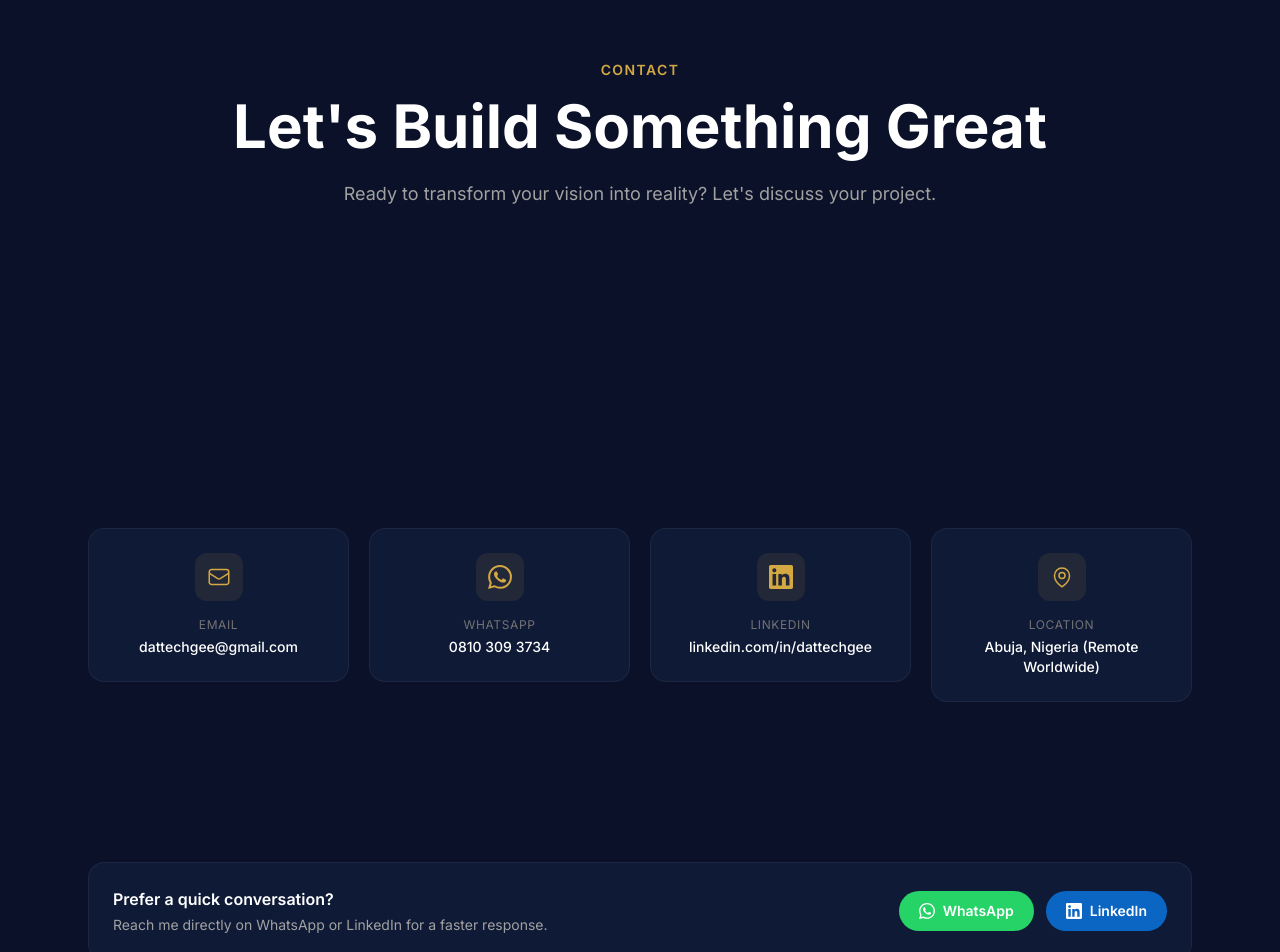
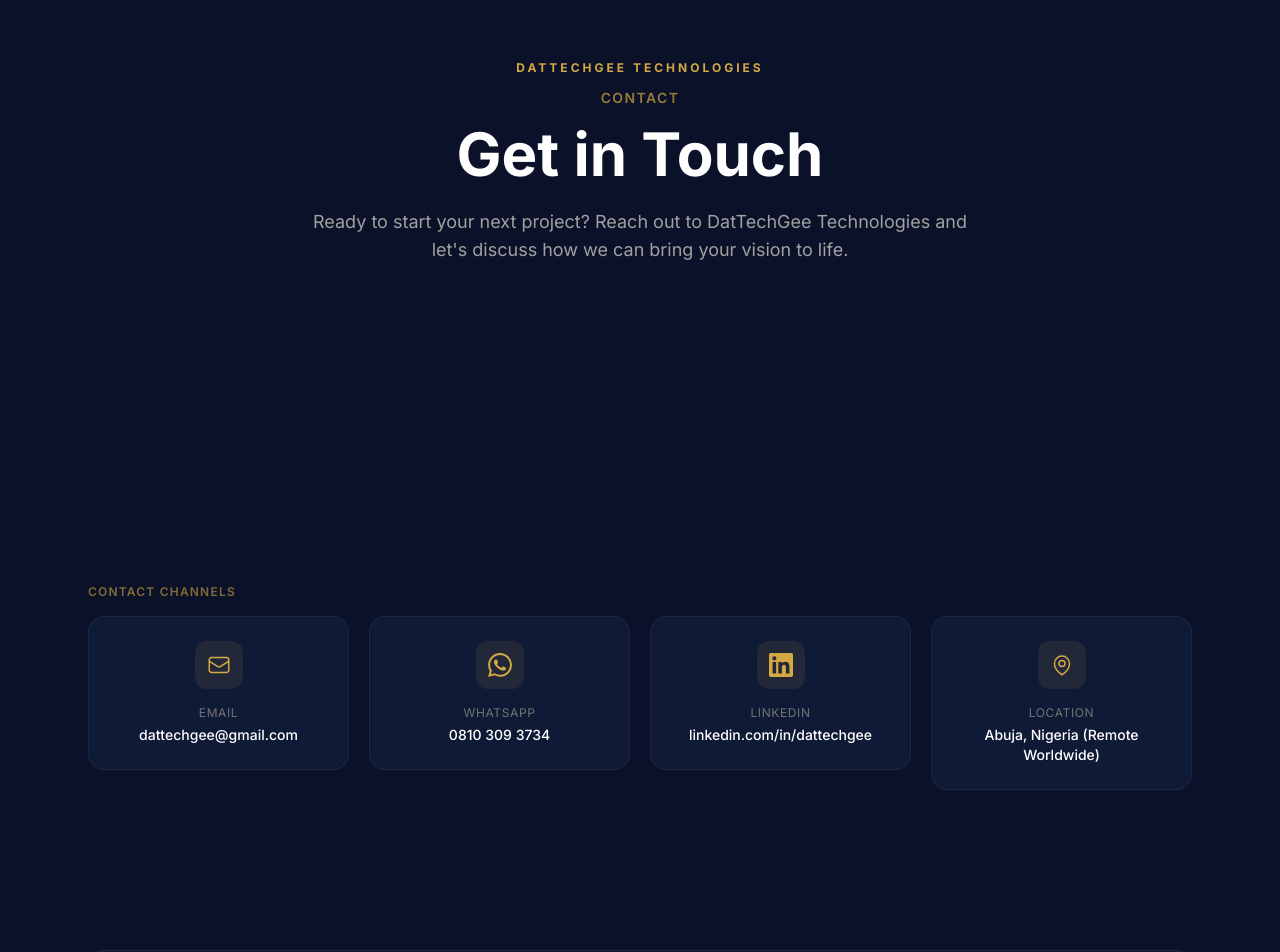
Before and after one commit to DatTechGee/Portfolio, a React (Vite) app: page /contact in a window 1280 px wide. Shown: the part 100-1052 px from the top of the page. Built offline with nearby package versions, Linux system fonts and the light colour scheme; no server answers; a web font is replaced by a local one.

Commit message:
Company-first styling across all pages - DatTechGee Technologies institutional badges, section labels, corporate voice

```diff
--- a/src/pages/ContactPage.jsx
+++ b/src/pages/ContactPage.jsx
@@ -58,11 +58,11 @@
   },
   {
     question: "Do you offer maintenance and support?",
-    answer: "Yes, I offer ongoing maintenance, bug fixes, and feature additions after deployment.",
+    answer: "Yes, we offer ongoing maintenance, bug fixes, and feature additions after deployment.",
   },
   {
     question: "How do I get started?",
-    answer: "Reach out via the form, WhatsApp, or email. We will discuss your needs, I will provide a quote, and we begin.",
+    answer: "Reach out via the form, WhatsApp, or email. We will discuss your needs, provide a quote, and begin.",
   },
 ];
 
@@ -123,14 +123,17 @@
       <section className="section-spacing pt-32 pb-12">
         <div className="max-w-6xl mx-auto px-6 text-center">
           <ScrollReveal>
-            <span className="text-gold text-sm font-semibold tracking-widest uppercase mb-4 block">
+            <span className="text-gold text-xs font-bold tracking-[0.25em] uppercase mb-3 block">
+              DatTechGee Technologies
+            </span>
+            <span className="text-gold/70 text-sm font-semibold tracking-widest uppercase mb-4 block">
               Contact
             </span>
-            <h1 className="text-4xl md:text-5xl lg:text-6xl font-bold dark:text-white text-neutral-800 mb-6">
-              Let&apos;s Build Something Great
+            <h1 className="text-5xl md:text-6xl font-bold dark:text-white text-neutral-800 mb-6">
+              Get in Touch
             </h1>
             <p className="dark:text-neutral-400 text-neutral-500 max-w-2xl mx-auto text-lg">
-              Ready to transform your vision into reality? Let&apos;s discuss your project.
+              Ready to start your next project? Reach out to DatTechGee Technologies and let's discuss how we can bring your vision to life.
             </p>
           </ScrollReveal>
         </div>
@@ -139,6 +142,11 @@
       {/* Contact Channels */}
       <section className="section-spacing pb-12">
         <div className="max-w-6xl mx-auto px-6">
+          <ScrollReveal>
+            <span className="text-gold/60 text-xs font-semibold tracking-widest uppercase mb-4 block">
+              Contact Channels
+            </span>
+          </ScrollReveal>
           <div className="grid grid-cols-1 sm:grid-cols-2 lg:grid-cols-4 gap-5">
             {contactChannels.map((info, i) => (
               <ScrollReveal key={info.label} delay={i * 0.08}>
@@ -188,7 +196,7 @@
                   Prefer a quick conversation?
                 </p>
                 <p className="dark:text-neutral-400 text-neutral-500 text-sm">
-                  Reach me directly on WhatsApp or LinkedIn for a faster response.
+                  Reach us directly on WhatsApp or LinkedIn for a faster response.
                 </p>
               </div>
               <div className="flex items-center gap-3">
@@ -231,7 +239,7 @@
                   Request a Quote
                 </h2>
                 <p className="dark:text-neutral-400 text-neutral-500 mb-8 leading-relaxed">
-                  Tell me about your project and I&apos;ll get back to you within 24 hours with a detailed proposal, timeline, and quote.
+                  Tell us about your project and DatTechGee Technologies will get back to you within 24 hours with a detailed proposal, timeline, and quote.
                 </p>
 
                 {/* FAQ Accordion */}
@@ -302,7 +310,7 @@
                       Message Sent Successfully!
                     </h3>
                     <p className="dark:text-neutral-400 text-neutral-500 mb-6">
-                      Thanks for reaching out. I&apos;ll review your project details and get back to you within 24 hours.
+                      Thanks for reaching out. DatTechGee Technologies will review your project details and get back to you within 24 hours.
                     </p>
                     <button
                       onClick={() => {
@@ -443,7 +451,7 @@
                         value={formData.projectSummary}
                         onChange={handleChange}
                         required
-                        placeholder="Tell me about your project, goals, and any specific requirements..."
+                        placeholder="Tell us about your project, goals, and any specific requirements..."
                         className="w-full bg-white/5 border border-white/10 rounded-xl px-4 py-3 text-sm text-white placeholder-neutral-500 focus:border-gold/50 focus:ring-2 focus:ring-gold/20 outline-none transition-all h-32 resize-none"
                       />
                     </div>
--- a/src/pages/InsightsPage.jsx
+++ b/src/pages/InsightsPage.jsx
@@ -160,16 +160,21 @@
       <section className="section-spacing pt-32 pb-16">
         <div className="max-w-6xl mx-auto px-6 text-center">
           <ScrollReveal>
+            <div className="flex items-center justify-center gap-3 mb-6">
+              <div className="h-px w-8 bg-gradient-to-r from-transparent to-gold/50" />
+              <span className="text-gold/90 text-xs font-semibold tracking-[0.25em] uppercase">
+                DatTechGee Technologies
+              </span>
+              <div className="h-px w-8 bg-gradient-to-l from-transparent to-gold/50" />
+            </div>
             <span className="text-gold text-sm font-semibold tracking-widest uppercase mb-4 block">
               Insights
             </span>
-            <h1 className="text-4xl md:text-5xl lg:text-6xl font-bold dark:text-white text-neutral-800 mb-6">
-              Insights &amp; Thinking
+            <h1 className="text-5xl md:text-6xl font-bold dark:text-white text-neutral-800 mb-6">
+              Our Insights
             </h1>
             <p className="dark:text-neutral-400 text-neutral-500 max-w-2xl mx-auto text-lg">
-              Sharing knowledge on web development, software architecture, and the
-              technology decisions that shape how businesses operate in the digital
-              age.
+              Thoughts on modern web development, AI-powered automation, and building scalable digital solutions.
             </p>
           </ScrollReveal>
         </div>
@@ -179,6 +184,11 @@
       <section className="pb-16">
         <div className="max-w-6xl mx-auto px-6">
           <ScrollReveal>
+            <div className="mb-6">
+              <span className="text-gold/70 text-xs font-semibold tracking-[0.2em] uppercase">
+                Featured
+              </span>
+            </div>
             <motion.div
               initial={{ opacity: 0, y: 35, filter: "blur(4px)" }}
               whileInView={{ opacity: 1, y: 0, filter: "blur(0px)" }}
@@ -261,6 +271,12 @@
         <div className="max-w-6xl mx-auto px-6">
           <ScrollReveal>
             <div className="mb-10">
+              <div className="flex items-center gap-2 mb-2">
+                <div className="h-px w-6 bg-gradient-to-r from-transparent to-gold/40" />
+                <span className="text-gold/60 text-xs font-semibold tracking-[0.2em] uppercase">
+                  DatTechGee Technologies
+                </span>
+              </div>
               <h2 className="text-2xl font-bold dark:text-white text-neutral-800">
                 Latest Articles
               </h2>
--- a/src/pages/ProjectsPage.jsx
+++ b/src/pages/ProjectsPage.jsx
@@ -69,11 +69,14 @@
       <section className="section-spacing pt-32 pb-12">
         <div className="max-w-6xl mx-auto px-6 text-center">
           <ScrollReveal>
+            <span className="text-gold text-xs font-semibold tracking-[0.2em] uppercase mb-3 block">
+              DatTechGee Technologies
+            </span>
             <span className="text-gold text-sm font-semibold tracking-widest uppercase mb-4 block">
               Portfolio
             </span>
             <h1 className="text-4xl md:text-5xl lg:text-6xl font-bold dark:text-white text-neutral-800 mb-6">
-              Featured Projects
+              Our Portfolio
             </h1>
             <p className="dark:text-neutral-400 text-neutral-500 max-w-2xl mx-auto text-lg">
               A selection of projects that demonstrate execution quality and technical breadth
@@ -86,6 +89,11 @@
       <section className="pb-12">
         <div className="max-w-6xl mx-auto px-6">
           <ScrollReveal>
+            <div className="text-center mb-4">
+              <span className="text-neutral-500 text-xs font-medium tracking-widest uppercase">
+                Filter by Category
+              </span>
+            </div>
             <div className="flex flex-wrap justify-center gap-3">
               {filterCategories.map((cat) => (
                 <button
@@ -202,9 +210,17 @@
       </section>
 
       {/* Project Stats */}
-      <section className="py-16 border-t border-white/[0.06]">
+      <section className="py-16 bg-[#060d1f]">
         <div className="max-w-6xl mx-auto px-6">
           <ScrollReveal>
+            <div className="text-center mb-10">
+              <span className="text-gold text-xs font-semibold tracking-[0.2em] uppercase block mb-3">
+                Track Record
+              </span>
+              <h2 className="text-2xl md:text-3xl font-bold dark:text-white text-neutral-800">
+                Proven Results
+              </h2>
+            </div>
             <div className="grid grid-cols-2 md:grid-cols-4 gap-8 text-center">
               {[
                 { label: "Projects", value: "21+" },
@@ -231,10 +247,10 @@
         <div className="max-w-6xl mx-auto px-6 text-center">
           <ScrollReveal>
             <h2 className="text-3xl md:text-4xl font-bold dark:text-white text-neutral-800 mb-4">
-              Have a project in mind?
+              Ready to build something exceptional?
             </h2>
             <p className="dark:text-neutral-400 text-neutral-500 mb-8 max-w-lg mx-auto">
-              Let&apos;s collaborate and build something exceptional together.
+              Let DatTechGee Technologies discuss your vision and bring it to life with expert execution.
             </p>
             <Link
               to="/contact"
--- a/src/pages/ServicesPage.jsx
+++ b/src/pages/ServicesPage.jsx
@@ -68,7 +68,7 @@
   {
     title: "Mobile App Development",
     description:
-      "Cross-platform iOS and Android applications with React Native and Expo. From GPS tracking to biometric auth, I build mobile experiences that perform like native.",
+      "Cross-platform iOS and Android applications with React Native and Expo. From GPS tracking to biometric auth, we build mobile experiences that perform like native.",
     icon: "smartphone",
     features: [
       "Cross-platform iOS and Android from one codebase",
@@ -80,7 +80,7 @@
   {
     title: "Business Systems & Automation",
     description:
-      "Payroll, student portals, inventory, CRM, and workflow automation. I replace manual, error-prone processes with systems that run themselves.",
+      "Payroll, student portals, inventory, CRM, and workflow automation. We replace manual, error-prone processes with systems that run themselves.",
     icon: "briefcase",
     features: [
       "Custom ERP, CRM, and payroll systems",
@@ -176,6 +176,9 @@
       <section className="section-spacing pt-32 pb-20">
         <div className="max-w-6xl mx-auto px-6 text-center">
           <ScrollReveal>
+            <span className="inline-block px-4 py-1.5 rounded-full border border-gold/20 bg-gold/5 text-gold text-xs font-semibold tracking-widest uppercase mb-6">
+              DatTechGee Technologies
+            </span>
             <span className="text-gold text-sm font-semibold tracking-widest uppercase mb-4 block">
               Services
             </span>
@@ -184,7 +187,7 @@
             </h1>
             <p className="dark:text-neutral-400 text-neutral-500 max-w-2xl mx-auto text-lg">
               Building the technical and operational backbone upon which serious
-              businesses grow
+              businesses grow. DatTechGee Technologies delivers end-to-end digital solutions.
             </p>
           </ScrollReveal>
         </div>
@@ -195,8 +198,11 @@
         <div className="max-w-6xl mx-auto px-6">
           <ScrollReveal>
             <div className="text-center mb-16">
+              <span className="text-gold text-sm font-semibold tracking-widest uppercase mb-4 block">
+                Our Position
+              </span>
               <h2 className="text-2xl md:text-3xl lg:text-4xl font-bold dark:text-white text-neutral-800 max-w-3xl mx-auto leading-snug">
-                Not just development. Not just consulting. I build systems that
+                Not just development. Not just consulting. We build systems that
                 work.
               </h2>
             </div>
@@ -237,7 +243,7 @@
           <ScrollReveal>
             <div className="mb-14 text-center">
               <span className="text-gold text-sm font-semibold tracking-widest uppercase mb-4 block">
-                What I Build
+                What We Build
               </span>
               <h2 className="text-3xl md:text-4xl lg:text-5xl font-bold dark:text-white text-neutral-800 mb-4">
                 Service Categories
@@ -318,7 +324,7 @@
                 Process
               </span>
               <h2 className="text-3xl md:text-4xl lg:text-5xl font-bold dark:text-white text-neutral-800 mb-4">
-                How I Work
+                How We Work
               </h2>
               <p className="dark:text-neutral-400 text-neutral-500 max-w-xl mx-auto">
                 A disciplined approach that turns ideas into reliable,
@@ -373,7 +379,7 @@
                 Tech Stack
               </span>
               <h2 className="text-2xl md:text-3xl font-bold dark:text-white text-neutral-800">
-                Technologies I Work With
+                Technologies We Work With
               </h2>
             </div>
           </ScrollReveal>
@@ -417,7 +423,7 @@
                 Industries
               </span>
               <h2 className="text-3xl md:text-4xl lg:text-5xl font-bold dark:text-white text-neutral-800 mb-4">
-                Industries I Serve
+                Industries We Serve
               </h2>
               <p className="dark:text-neutral-400 text-neutral-500 max-w-xl mx-auto">
                 Solutions tailored to the unique challenges and workflows of
@@ -457,7 +463,7 @@
               Ready to start your project?
             </h2>
             <p className="dark:text-neutral-400 text-neutral-500 mb-8 max-w-lg mx-auto">
-              Let&apos;s discuss your vision and build something exceptional
+              Let DatTechGee Technologies discuss your vision and build something exceptional
               together.
             </p>
             <Link
--- a/src/pages/SolutionsPage.jsx
+++ b/src/pages/SolutionsPage.jsx
@@ -70,7 +70,7 @@
     title: "Systems",
     subtitle: "Operational frameworks for scale",
     description:
-      "Software without structure is just code. I design operational systems — workflows, data pipelines, access controls — that turn individual features into cohesive, maintainable platforms.",
+      "Software without structure is just code. We design operational systems — workflows, data pipelines, access controls — that turn individual features into cohesive, maintainable platforms.",
   },
   {
     icon: (
@@ -81,7 +81,7 @@
     title: "Execution",
     subtitle: "Disciplined delivery of results",
     description:
-      "Strategy means nothing without execution. I follow a structured delivery process — milestones, testing, feedback loops — so projects ship on time and meet the standard they are supposed to.",
+      "Strategy means nothing without execution. We follow a structured delivery process — milestones, testing, feedback loops — so projects ship on time and meet the standard they are supposed to.",
   },
 ];
 
@@ -129,7 +129,7 @@
       </svg>
     ),
     title: "Ongoing Support",
-    description: "Post-launch maintenance, updates, and optimization — I do not disappear after delivery.",
+    description: "Post-launch maintenance, updates, and optimization — we do not disappear after delivery.",
   },
   {
     icon: (
@@ -149,6 +149,9 @@
       <section className="section-spacing pt-32 pb-16">
         <div className="max-w-6xl mx-auto px-6 text-center">
           <ScrollReveal>
+            <span className="text-gold text-xs font-semibold tracking-[0.25em] uppercase mb-6 block">
+              DatTechGee Technologies
+            </span>
             <span className="text-gold text-sm font-semibold tracking-widest uppercase mb-4 block">
               Solutions
             </span>
@@ -168,6 +171,11 @@
       {/* Client Segments */}
       <section className="pb-20">
         <div className="max-w-6xl mx-auto px-6">
+          <div className="mb-12 text-center">
+            <span className="text-gold text-sm font-semibold tracking-widest uppercase mb-4 block">
+              Who We Serve
+            </span>
+          </div>
           <div className="grid grid-cols-1 md:grid-cols-2 gap-5">
             {clientSegments.map((segment, i) => (
               <motion.div
@@ -273,10 +281,10 @@
           <ScrollReveal>
             <div className="mb-12 text-center">
               <span className="text-gold text-sm font-semibold tracking-widest uppercase mb-4 block">
-                Why DatTechGee
+                Why DatTechGee Technologies
               </span>
               <h2 className="text-3xl md:text-4xl font-bold dark:text-white text-neutral-800 mb-4">
-                Why Work With Me
+                Why DatTechGee Technologies
               </h2>
               <p className="dark:text-neutral-400 text-neutral-500 max-w-xl mx-auto">
                 A partnership built on technical excellence, transparency, and a
@@ -326,7 +334,7 @@
               Ready to Build Something Purpose-Built?
             </h2>
             <p className="dark:text-neutral-400 text-neutral-500 mb-8 max-w-lg mx-auto">
-              Let&apos;s discuss your business challenges and architect a solution
+              Let DatTechGee Technologies discuss your business challenges and architect a solution
               that actually fits.
             </p>
             <Link
```
